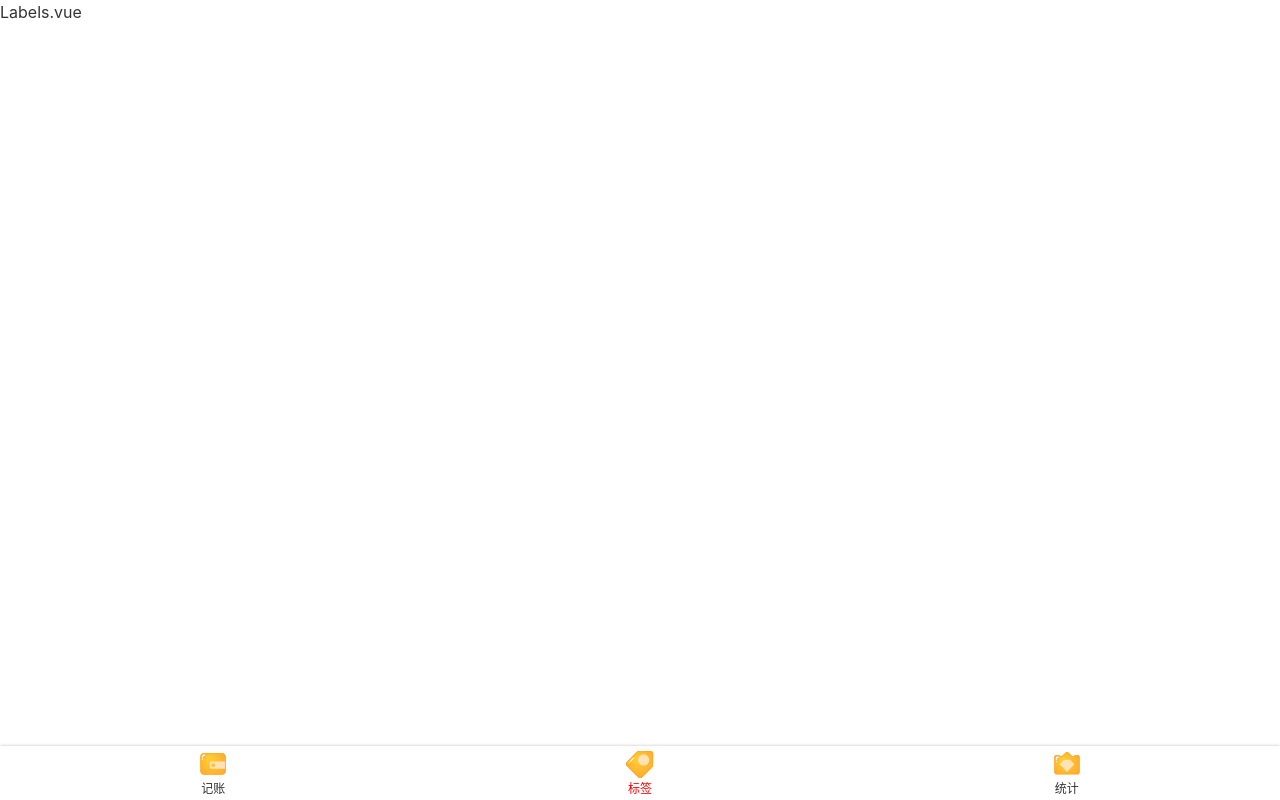
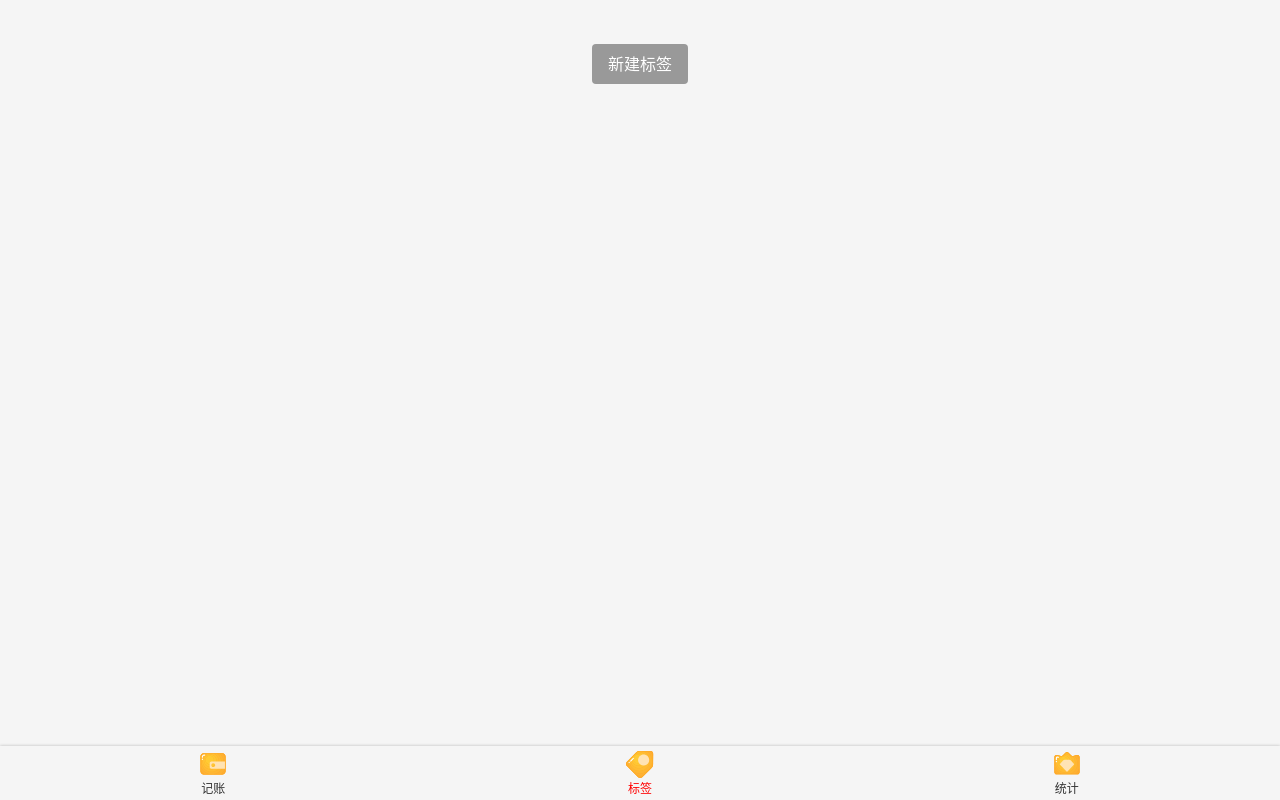
Before and after one commit to theta1118/vue-morney-website, a Vue app: page /#/labels in a window 1280 px wide. Built offline with nearby package versions, Linux system fonts and the light colour scheme.

Commit message:
展示和创建标签

```diff
--- a/src/App.vue
+++ b/src/App.vue
@@ -14,6 +14,7 @@
     font-family: $font-hei;
     line-height: 1.5;
     font-size: 16px;
+    background: #f5f5f5;
   }
   a{
     text-decoration: none;
--- a/src/model.ts
+++ b/src/models/recordListModel.ts
@@ -1,5 +1,5 @@
 const localStorageKeyName = 'recordList';
-const model = {
+const recordListModel = {
   //获取数据
   clone(data:RecordItem[] | RecordItem){
     return JSON.parse(JSON.stringify(data));
@@ -14,4 +14,4 @@
   }
 };
 
-export default model;
+export default recordListModel;
--- /dev/null
+++ b/src/models/tagListModel.ts
@@ -0,0 +1,25 @@
+const localStorageKeyName = 'tagList';
+type TagListModel={
+  data:string[]
+  fetch:()=>string[]
+  create:(name:string)=>'success'| 'duplicated' //联合类型（字符串的自类型）类似于枚举
+  save:()=>void
+}
+const tagListModel: TagListModel = {
+  data:[],
+  fetch() {
+    this.data = JSON.parse(window.localStorage.getItem(localStorageKeyName) || '[]');
+    return this.data;
+    },
+    create(name){
+    if(this.data.indexOf(name)>=0){return 'duplicated';}
+    this.data.push(name)
+      this.save()
+      return 'success';
+  },
+
+  save(){
+    window.localStorage.setItem(localStorageKeyName,JSON.stringify(this.data));
+  }
+};
+export default tagListModel;
--- a/src/views/Labels.vue
+++ b/src/views/Labels.vue
@@ -1,11 +1,75 @@
 <template>
   <Layout>
-    Labels.vue
+    <ol class="tags">
+      <li v-for="tag in tags" :key="tag">
+        <span>{{tag}}</span>
+        <Icon name="right"/>
+      </li>
+    </ol>
+    <div class="createTag-wrapper">
+      <button class="createTag" @click="createTag">新建标签</button>
+    </div>
   </Layout>
 </template>
 
 <script lang="ts">
-export default {
-  name: 'Labels',
+
+import Vue from 'vue';
+import {Component} from 'vue-property-decorator';
+import tagListModel from '@/models/tagListModel';
+
+tagListModel.fetch();
+
+@Component
+export default class Labels extends Vue{
+  tags=tagListModel.data;
+
+  createTag(){
+    const name = window.prompt('请输入标签名');
+    if(name){
+      if(name){
+        const message = tagListModel.create(name);
+        if(message === 'duplicated'){
+          window.alert('标签名重复,请重新输入');
+        }else if(message ==='success'){
+          window.alert('添加成功');
+        }
+      }
+    }
+  }
 };
 </script>
+
+<style lang="scss" scoped>
+  .tags{
+    background:white;
+    font-size: 16px;
+    padding-left: 16px;
+    > li{
+      min-height: 44px;
+      display: flex;
+      align-items: center;
+      justify-content: space-between;
+      border-bottom:1px solid #e6e6e6;
+      svg{
+        color:#999;
+        margin-right: 16px;
+      }
+    }
+  }
+  .createTag{
+    background: #999;
+    color:white;
+    border-radius: 4px;
+    border:none;
+    height:40px;
+    padding: 0 16px;
+    &-wrapper{
+      text-align: center;
+      padding: 16px;
+      margin-top: 44-16px
+    ;
+    }
+  }
+
+</style>
--- a/src/views/Money.vue
+++ b/src/views/Money.vue
@@ -19,12 +19,14 @@
   import Notes from '@/components/Money/Notes.vue';
   import Tags from '@/components/Money/Tags.vue';
   import {Component, Watch} from 'vue-property-decorator';
-  import model from '@/model';
+  import recordListModel from '@/models/recordListModel';
+  import tagListModel from '@/models/tagListModel';
 
   // const {model} = require('@/model.js');//在ts里面引入js,析构语法
   // console.log(model);
 
-const recordList = model.fetch();
+const recordList = recordListModel.fetch();
+const tagList = tagListModel.fetch();
 
   //创建版本号，为了做数据迁移作准备
   // const version = window.localStorage.getItem('version') || '0';
@@ -55,7 +57,7 @@
     components: {Tags, Notes, Types, NumberPad},
   })
   export default class Money extends Vue{
-      tags=['衣','食','住','行','彩票'];
+      tags = tagList;
       recordList: RecordItem[]= recordList;
       record: RecordItem ={
         tags:[],notes:'',type:'-',amount:0
@@ -69,7 +71,7 @@
     }
 
     saveRecord(){
-      const record2: RecordItem = model.clone(this.record);
+      const record2: RecordItem = recordListModel.clone(this.record);
       record2.createdAt = new Date();
       this.recordList.push(record2);
       // localStorage.set('recordList',JSON.stringify(this.recordList));
@@ -81,7 +83,7 @@
 
     @Watch('recordList')
     onRecordListChange(){
-      model.save(this.recordList);
+      recordListModel.save(this.recordList);
     }
   }
 </script>
```
Also changed, not shown: src/assets/icons/right.svg (added).
